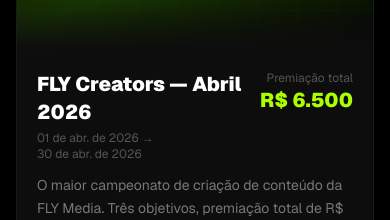
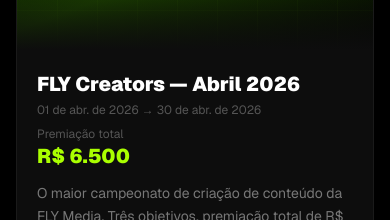
Before and after one commit to Uriasisaac/camp-fly-hub-nao-finalizado, a Next.js app: page /campeonato/demo-1 in a window 390 px wide. Shown: the part 242-462 px from the top of the page. Built offline with nearby package versions, Linux system fonts and the light colour scheme; no server answers.

Commit message:
fix: layout mobile campeonato - titulo em coluna no mobile, premiacao abaixo

```diff
--- a/app/campeonato/[id]/page.tsx
+++ b/app/campeonato/[id]/page.tsx
@@ -112,16 +112,16 @@
         {/* Info */}
         <div className="bg-[#0D0D0D] p-5 sm:p-6">
           <div>
-            <div className="flex items-start gap-4">
-              <div className="min-w-0 flex-1">
-                <h1 className="text-xl font-black text-white sm:text-2xl">{championship.name}</h1>
+            <div className="flex flex-col gap-2 sm:flex-row sm:items-start sm:justify-between sm:gap-4">
+              <div className="min-w-0">
+                <h1 className="text-xl font-black text-pretty text-white sm:text-2xl">{championship.name}</h1>
                 <p className="mt-1 text-xs text-[#555]">
                   <span className="whitespace-nowrap">{formatDate(championship.startDate)}</span>
                   {' → '}
                   <span className="whitespace-nowrap">{formatDate(championship.endDate)}</span>
                 </p>
               </div>
-              <div className="flex-none text-right">
+              <div className="sm:flex-none sm:text-right">
                 <p className="text-xs text-[#555]">Premiação total</p>
                 <p className="text-xl font-black text-[#AAFF00]">{formatBRL(grandTotal)}</p>
               </div>
```
